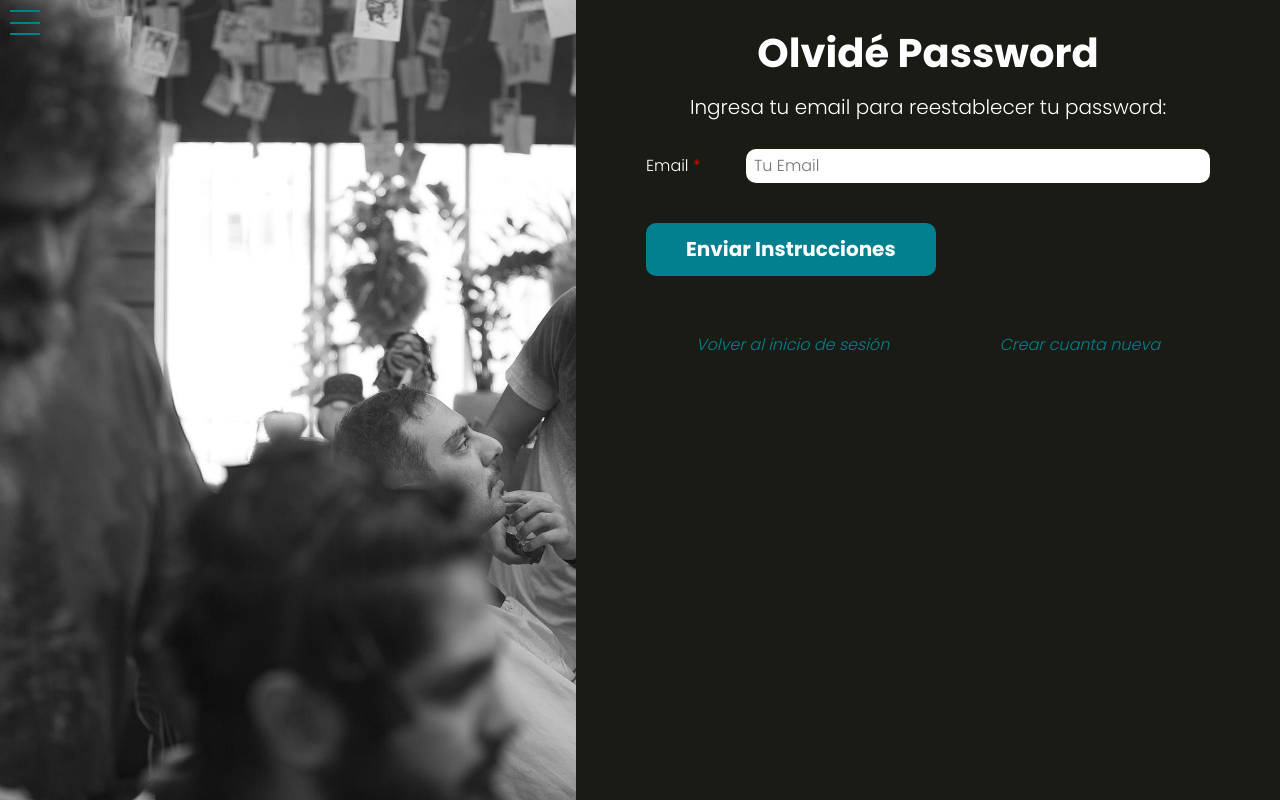
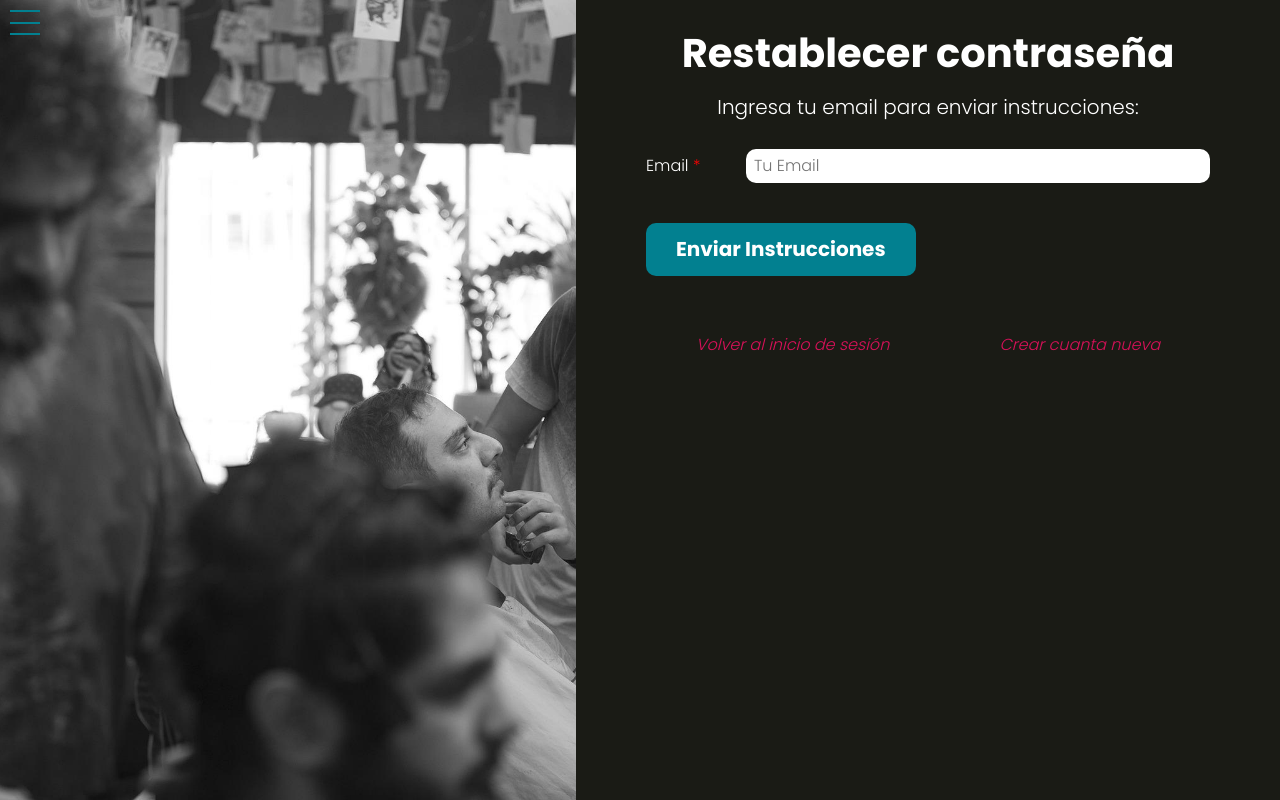
Before and after one commit to edwinjs31/peluqueria_php_mvc, a PHP site: the page made by views/auth/olvide-password.php in a window 1280 px wide. Run offline with PHP 8.4, Linux system fonts and the light colour scheme; the template is opened without the code that fills it, so the values that code supplies are empty; some libraries are stand-ins or nearby versions.

Commit message:
Mejoras en los estilos

```diff
--- a/Router.php
+++ b/Router.php
@@ -16,7 +16,8 @@ class Router
     }
 
     public function comprobarRutas() {
-        $currentUrl = $_SERVER['REQUEST_URI'] === '' ? '/' : $_SERVER['REQUEST_URI'];
+        // $currentUrl = $_SERVER['REQUEST_URI'] === '' ? '/' : $_SERVER['REQUEST_URI'];
+        $currentUrl = $_SERVER['PATH_INFO'] ?? '/';
         $method = $_SERVER['REQUEST_METHOD'];
 
         if ($method === 'GET') {
--- a/controllers/LoginController.php
+++ b/controllers/LoginController.php
@@ -83,7 +83,7 @@ class LoginController
 
                     //  Enviar el email
                     $email = new Email();
-                    $subject = 'Reestablece tu password';
+                    $subject = 'Reestablecer password';
                     $body = [
                         'nombre' => $usuario->nombre,
                         'token' => $usuario->token
@@ -91,7 +91,7 @@ class LoginController
                     $email->send($usuario->email, $subject, $body, REESTABLECER_PASSWORD);
 
                     // Alerta de exito
-                    Usuario::setAlerta('exito', 'Revisa tu email, te hemos enviado las instrucciones para reestablecer tu contraseña');
+                    Usuario::setAlerta('exito', 'Revisa tu email y sigue las instrucciones para reestablecer tu contraseña');
                 } else {
                     Usuario::setAlerta('error', 'El usuario no existe o no esta confirmado');
                 }
--- a/src/scss/base/_mixins.scss
+++ b/src/scss/base/_mixins.scss
@@ -21,7 +21,7 @@
 
 @mixin boton($bgColor, $colorTexto) {
     background-color: $bgColor;
-    padding: 1.5rem 4rem;
+    padding: 1.5rem 3rem;
     color: $colorTexto;
     margin-top: 2rem;
     font-size: 2rem;
--- a/src/scss/componentes/_acciones.scss
+++ b/src/scss/componentes/_acciones.scss
@@ -8,6 +8,7 @@
     @include m.telefono {
         display: flex;
         flex-direction: column;
+        gap: 1rem;
         margin: 0;
     }
 
@@ -33,13 +34,16 @@
         text-align: center;
         // padding: calc(v.$separacion / 2) calc(v.$separacion / 2);
         transition: color 300ms ease;
-        color: v.$azul;
+        color: v.$blanco;
 
         &:hover {
-            color: v.$fucsia;
+            color: v.$azul;
 
         }
 
     }
+    .enlaces_auth{
+        color: v.$fucsia;
+    }
 
 }
--- a/src/scss/componentes/_paginacion.scss
+++ b/src/scss/componentes/_paginacion.scss
@@ -3,10 +3,13 @@
 
 .paginacion {
     padding: v.$separacion 0;
+    display: flex;
+    justify-content: space-between;
 
     @include m.telefono {
-        display: flex;
+        // display: flex;
         justify-content: space-between;
+        gap: 1rem;
     }
     button {
         margin: 0 0 1rem 0;
--- a/views/auth/crear-cuenta.php
+++ b/views/auth/crear-cuenta.php
@@ -38,5 +38,5 @@ include_once __DIR__ . "/../templates/alertas.php";
 </form>
 
 <div class="acciones">
-    <span>¿Tienes una cuenta? <a href="/">Inicia Sesión</a></span>
+    <span>¿Tienes una cuenta? <a href="/" class="enlaces_auth">Inicia Sesión</a></span>
 </div>
--- a/views/auth/login.php
+++ b/views/auth/login.php
@@ -30,6 +30,6 @@
 </form>
 
 <div class="acciones">
-    <span>¿No tienes una cuenta? <a href="/crear-cuenta">Regístrate</a></span>
-    <a class="olvide" href="/olvide">¿Has olvidado la contraseña?</a>
+    <span>¿No tienes una cuenta? <a href="/crear-cuenta" class="enlaces_auth">Regístrate</a></span>
+    <a class="olvide enlaces_auth" href="/olvide">¿Has olvidado la contraseña?</a>
 </div>
--- a/views/auth/olvide-password.php
+++ b/views/auth/olvide-password.php
@@ -1,5 +1,5 @@
-<h1 class="nombre-pagina">Olvidé Password</h1>
-<p class="descripcion-pagina">Ingresa tu email para reestablecer tu password:</p>
+<h1 class="nombre-pagina">Restablecer contraseña</h1>
+<p class="descripcion-pagina">Ingresa tu email para enviar instrucciones:</p>
 
 <?php
     include_once __DIR__ . "/../templates/alertas.php";
@@ -20,6 +20,6 @@
 </form>
 
 <div class="acciones">
-    <a href="/">Volver al inicio de sesión</a>
-    <a href="/crear-cuenta">Crear cuanta nueva</a>
+    <a href="/" class="enlaces_auth">Volver al inicio de sesión</a>
+    <a href="/crear-cuenta" class="enlaces_auth">Crear cuanta nueva</a>
 </div>
--- a/views/cita/index.php
+++ b/views/cita/index.php
@@ -19,7 +19,9 @@
     </div>
     <div id="paso-2" class="seccion">
         <h2>Datos - Cita</h2>
-        <p class="text-center">L-V: 09:00 - 14:00  y  17:30 - 20:00</p>
+        <p class="text-center">Abierto de lunes a viernes:</p>
+        <p class="text-center">Mañana: 09:00 - 14:00</p>
+        <p class="text-center">Tarde: 17:30 - 20:00</p>
         <p class="text-center">Sabados: 09:00 - 14:00</p>
         <h4 class="text-center descripcion-pagina">Completa con la fecha y hora de tu cita:</h4>
 
```
Also changed, not shown: views/auth/recuperar-password.php (+4 -4 lines), public/build/css/app.css, src/scss/componentes/_formulario.scss (line endings or trailing spaces), 1 other file.
